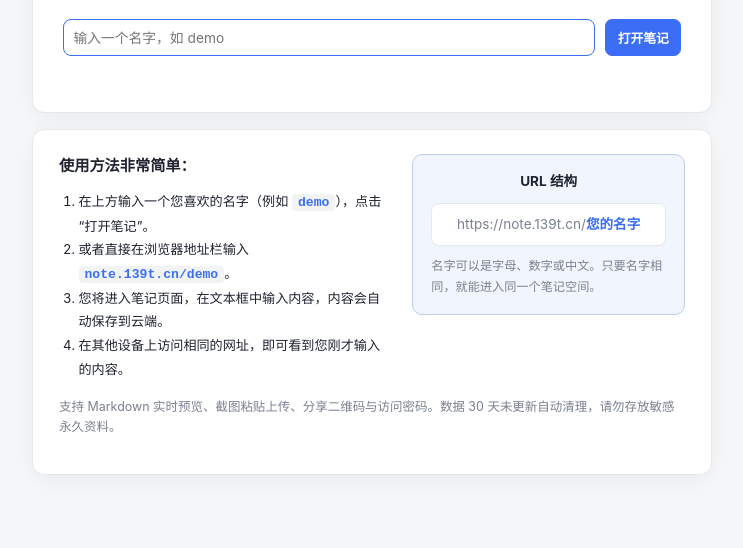
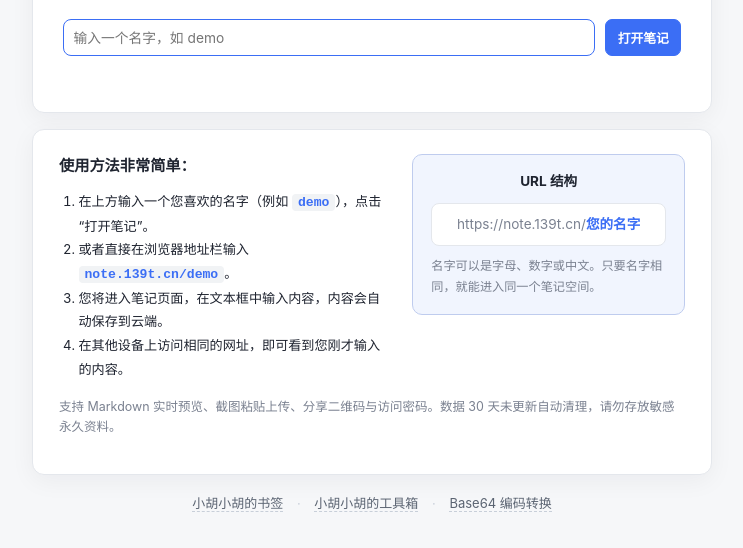
Before and after one commit to httcup/cloud-clipboard, a website: page public/index.html in a window 1280 px wide. Shown: the part 184-732 px from the top of the page, without its empty margins (268-1011 px from the left). Drawn offline with Linux system fonts and the light colour scheme.

Commit message:
feat: 首页/解锁页底部新增友情链接(书签/工具箱/Base64)

```diff
--- a/public/app.js
+++ b/public/app.js
@@ -164,6 +164,7 @@
   function showHome() {
     document.title = "云便签 · 随手记同步到云";
     $("homeView").hidden = false;
+    var f = $("siteFooter"); if (f) f.hidden = false;
     var input = $("homeName"), err = $("homeErr");
     function go() {
       var name = input.value.trim();
@@ -178,6 +179,7 @@
   function showUnlock(name) {
     document.title = name + " · 云便签";
     $("unlockView").hidden = false;
+    var f = $("siteFooter"); if (f) f.hidden = false;
     $("unlockName").textContent = name;
     var pw = $("unlockPw"), err = $("unlockErr");
     function go() {
@@ -267,6 +269,7 @@
     $("nbView").hidden = false;
     $("homeView").hidden = true;
     $("unlockView").hidden = true;
+    var f = $("siteFooter"); if (f) f.hidden = true;
     $("unlockPw").value = "";
 
     // 侧栏开关
--- a/public/index.html
+++ b/public/index.html
@@ -207,6 +207,14 @@
   </div>
 </main>
 
+<footer class="site-footer" id="siteFooter" hidden>
+  <a href="https://xhxh.vip" target="_blank" rel="noopener">小胡小胡的书签</a>
+  <span class="sep">·</span>
+  <a href="https://139t.cn" target="_blank" rel="noopener">小胡小胡的工具箱</a>
+  <span class="sep">·</span>
+  <a href="https://139t.cn/base64/" target="_blank" rel="noopener">Base64 编码转换</a>
+</footer>
+
 <p class="nb-toast" id="toast" hidden></p>
 
 <div class="drop-mask" id="dropMask" hidden>松开以插入图片</div>
--- a/public/style.css
+++ b/public/style.css
@@ -410,3 +410,19 @@ input:focus { border-color: var(--accent); }
   .nb-split[data-mv="read"] .nb-read { border-inline-end: 0; }
   .nb-actions .btn span.btn-t { display: none; }
 }
+
+/* 站点底部链接 */
+.site-footer {
+  text-align: center;
+  padding: 18px 16px 26px;
+  font-size: 13px;
+  color: #8a93a3;
+}
+.site-footer a {
+  color: #5b6472;
+  text-decoration: none;
+  border-bottom: 1px dashed #c8cfd9;
+  transition: color .15s ease, border-color .15s ease;
+}
+.site-footer a:hover { color: #2f6fed; border-bottom-color: #2f6fed; }
+.site-footer .sep { margin: 0 10px; color: #c8cfd9; }
```
